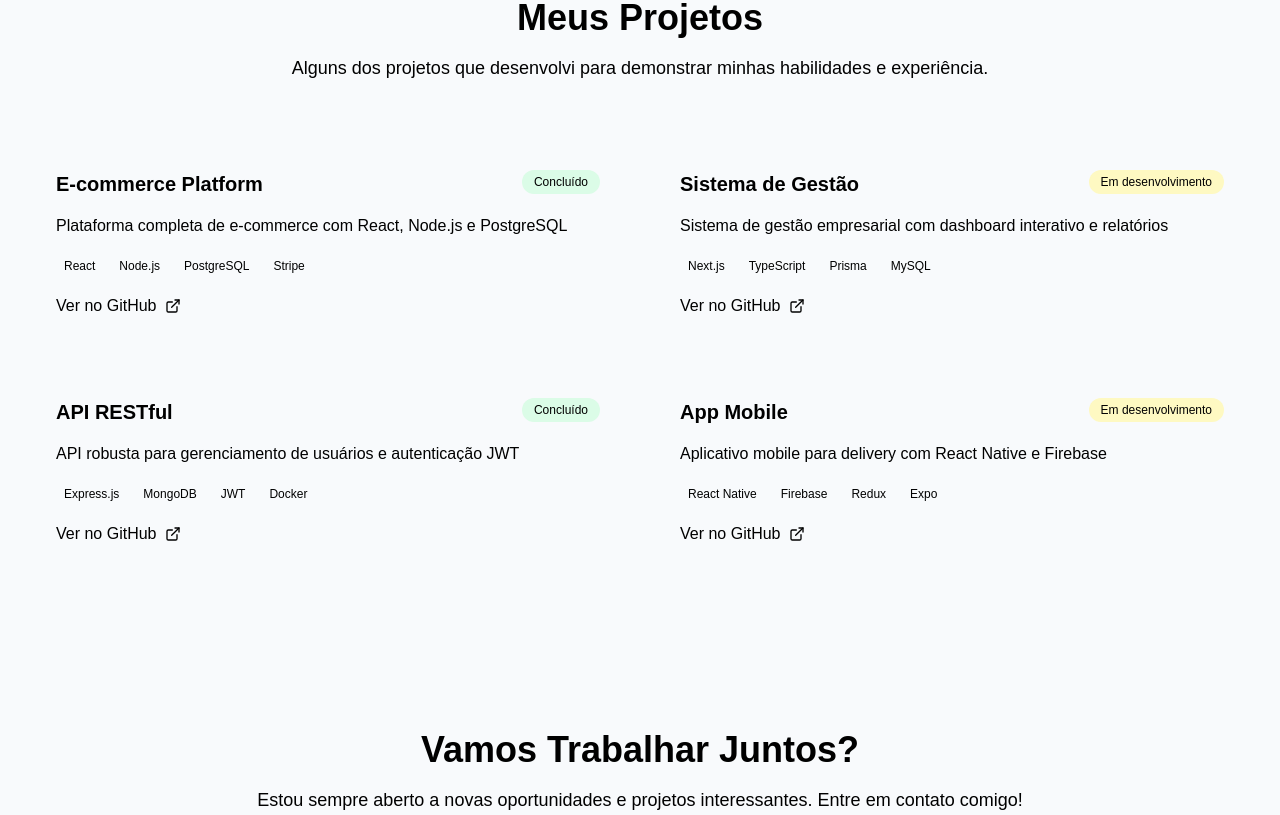
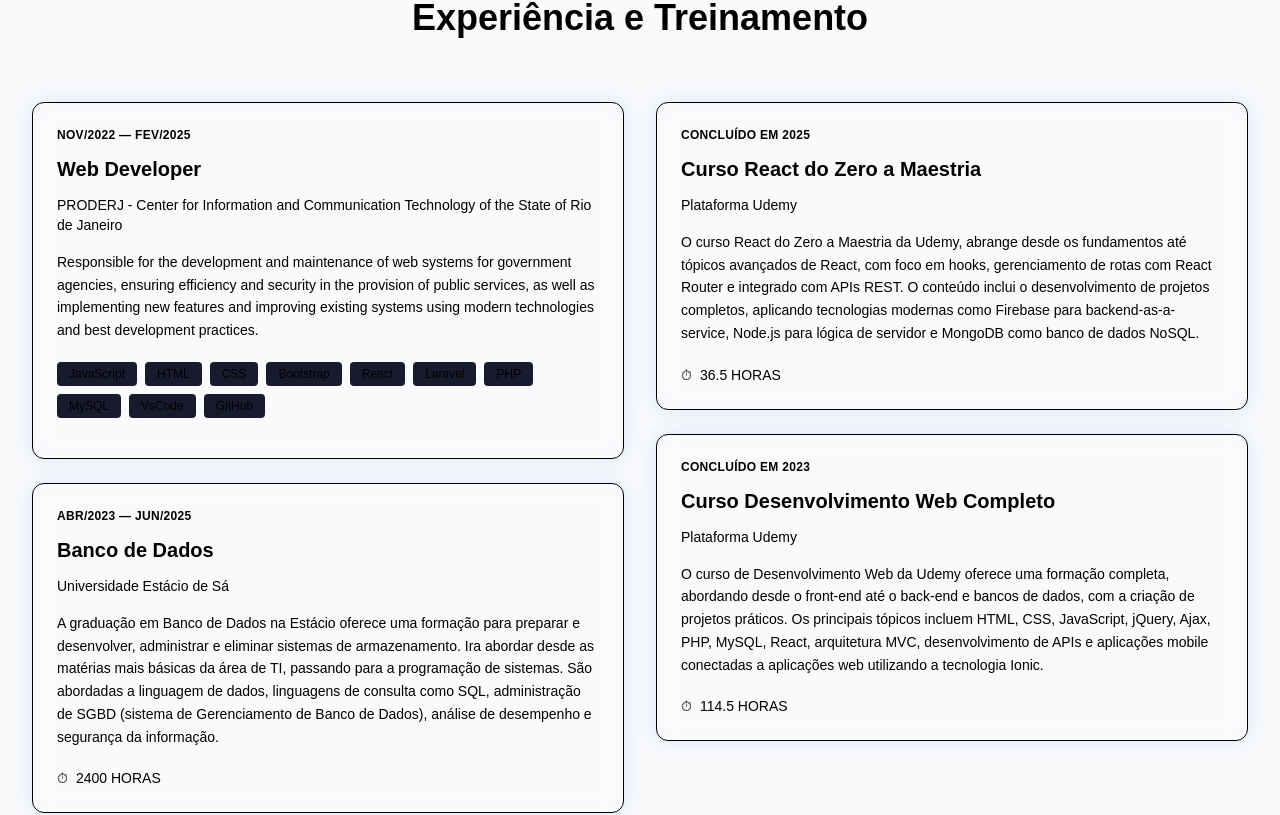
Before and after one commit to brunomonteiro1993/portfolio, a Next.js app: page / in a window 1280 px wide. Shown: the part 2174-2989 px from the top of the page. Built offline with nearby package versions, Linux system fonts and the light colour scheme.

Commit message:
⬆️ Experiência e treinamento

```diff
--- a/src/app/page.css
+++ b/src/app/page.css
@@ -32,8 +32,38 @@
 
 .skill-card:hover {
   transform: translateY(-5px);
+  box-shadow: 0 10px 30px rgba(32, 140, 252, 0.3);
 }
 
 h2 {
   color: #208CFC;
 }
+
+/* Experience and Training Section */
+.experience-card,
+.certification-card {
+  transition: all 0.3s ease;
+  box-shadow: 0 0 20px rgba(68, 99, 217, .15);
+  backdrop-filter: blur(10px);
+}
+
+.experience-card:hover,
+.certification-card:hover {
+  transform: translateY(-5px);
+  box-shadow: 0 10px 30px rgba(32, 140, 252, 0.3);
+}
+
+/* Period text style */
+.period-text {
+  color: #00D9FF;
+}
+
+/* Institution/Platform text */
+.platform-text {
+  color: #A0A0A0;
+}
+
+/* Technology tags */
+.tech-tag-card {
+  background-color: #1A1A2E;
+}
--- a/src/app/page.tsx
+++ b/src/app/page.tsx
@@ -1,7 +1,6 @@
 import { Header } from "@/components/Header";
 import { Footer } from "@/components/Footer";
 import {
-  ExternalLink,
   Github,
   Linkedin,
   Mail,
@@ -11,38 +10,37 @@ import { TypewriterText } from "@/components/TypewriterText";
 import "./page.css";
 
 export default function Home() {
-  const projects = [
+  const experiences = [
     {
-      title: "E-commerce Platform",
-      description:
-        "Plataforma completa de e-commerce com React, Node.js e PostgreSQL",
-      technologies: ["React", "Node.js", "PostgreSQL", "Stripe"],
-      link: "https://github.com/bruno/ecommerce",
-      status: "Concluído",
+      period: "NOV/2022 — FEV/2025",
+      title: "Web Developer",
+      institution: "PRODERJ - Center for Information and Communication Technology of the State of Rio de Janeiro",
+      description: "Responsible for the development and maintenance of web systems for government agencies, ensuring efficiency and security in the provision of public services, as well as implementing new features and improving existing systems using modern technologies and best development practices.",
+      technologies: ["JavaScript", "HTML", "CSS", "Bootstrap", "React", "Laravel", "PHP", "MySQL", "VsCode", "GitHub"],
     },
     {
-      title: "Sistema de Gestão",
-      description:
-        "Sistema de gestão empresarial com dashboard interativo e relatórios",
-      technologies: ["Next.js", "TypeScript", "Prisma", "MySQL"],
-      link: "https://github.com/bruno/gestao-sistema",
-      status: "Em desenvolvimento",
+      period: "ABR/2023 — JUN/2025",
+      title: "Banco de Dados",
+      institution: "Universidade Estácio de Sá",
+      description: "A graduação em Banco de Dados na Estácio oferece uma formação para preparar e desenvolver, administrar e eliminar sistemas de armazenamento. Ira abordar desde as matérias mais básicas da área de TI, passando para a programação de sistemas. São abordadas a linguagem de dados, linguagens de consulta como SQL, administração de SGBD (sistema de Gerenciamento de Banco de Dados), análise de desempenho e segurança da informação.",
+      hours: "2400 HORAS",
+    },
+  ];
+
+  const certifications = [
+    {
+      period: "CONCLUÍDO EM 2025",
+      title: "Curso React do Zero a Maestria",
+      platform: "Plataforma Udemy",
+      description: "O curso React do Zero a Maestria da Udemy, abrange desde os fundamentos até tópicos avançados de React, com foco em hooks, gerenciamento de rotas com React Router e integrado com APIs REST. O conteúdo inclui o desenvolvimento de projetos completos, aplicando tecnologias modernas como Firebase para backend-as-a-service, Node.js para lógica de servidor e MongoDB como banco de dados NoSQL.",
+      hours: "36.5 HORAS",
     },
     {
-      title: "API RESTful",
-      description:
-        "API robusta para gerenciamento de usuários e autenticação JWT",
-      technologies: ["Express.js", "MongoDB", "JWT", "Docker"],
-      link: "https://github.com/bruno/api-restful",
-      status: "Concluído",
-    },
-    {
-      title: "App Mobile",
-      description:
-        "Aplicativo mobile para delivery com React Native e Firebase",
-      technologies: ["React Native", "Firebase", "Redux", "Expo"],
-      link: "https://github.com/bruno/delivery-app",
-      status: "Em desenvolvimento",
+      period: "CONCLUÍDO EM 2023",
+      title: "Curso Desenvolvimento Web Completo",
+      platform: "Plataforma Udemy",
+      description: "O curso de Desenvolvimento Web da Udemy oferece uma formação completa, abordando desde o front-end até o back-end e bancos de dados, com a criação de projetos práticos. Os principais tópicos incluem HTML, CSS, JavaScript, jQuery, Ajax, PHP, MySQL, React, arquitetura MVC, desenvolvimento de APIs e aplicações mobile conectadas a aplicações web utilizando a tecnologia Ionic.",
+      hours: "114.5 HORAS",
     },
   ];
 
@@ -254,64 +252,86 @@ export default function Home() {
           </div>
         </section>
 
-        {/* Projects Section */}
-        <section id="projetos" className="py-20 bg-secondary">
+        {/* Experience and Training Section */}
+        <section id="experiencia" className="py-20 bg-secondary">
           <div className="max-w-7xl mx-auto px-4 sm:px-6 lg:px-8">
             <div className="text-center mb-16">
-              <h2 className="text-3xl md:text-4xl font-bold text-primary mb-4">
-                Meus Projetos
+              <h2 className="text-3xl md:text-4xl font-bold text-accent-primary mb-4">
+                Experiência e Treinamento
               </h2>
-              <p className="text-lg text-secondary max-w-3xl mx-auto">
-                Alguns dos projetos que desenvolvi para demonstrar minhas
-                habilidades e experiência.
-              </p>
             </div>
 
-            <div className="grid grid-cols-1 md:grid-cols-2 lg:grid-cols-2 gap-8">
-              {projects.map((project, index) => (
+            <div className="grid grid-cols-1 lg:grid-cols-2 gap-8">
+              {/* Left Column - Experiences */}
+              <div className="space-y-6">
+                {experiences.map((exp, index) => (
                   <div
                     key={index}
-                  className="bg-secondary p-6 rounded-lg shadow-theme-md hover:shadow-theme-lg transition-all duration-200 group"
+                    className="experience-card p-6 rounded-xl border border-accent-primary hover:shadow-theme-lg transition-all duration-200"
                   >
-                  <div className="flex justify-between items-start mb-4">
-                    <h3 className="text-xl font-semibold text-primary group-hover:accent-primary transition-colors duration-200">
-                      {project.title}
+                    <div className="period-text text-xs mb-3 uppercase tracking-wide font-semibold">
+                      {exp.period}
+                    </div>
+                    <h3 className="text-xl font-bold text-white mb-3">
+                      {exp.title}
                     </h3>
-                    <span
-                      className={`px-3 py-1 rounded-full text-xs font-medium ${
-                        project.status === "Concluído"
-                          ? "bg-green-100 text-green-800 dark:bg-green-900 dark:text-green-200"
-                          : "bg-yellow-100 text-yellow-800 dark:bg-yellow-900 dark:text-yellow-200"
-                      }`}
-                    >
-                      {project.status}
-                    </span>
-                  </div>
+                    <p className="platform-text text-sm font-medium mb-4">
+                      {exp.institution}
+                    </p>
+                    <p className="text-white text-sm mb-5 leading-relaxed">
+                      {exp.description}
+                    </p>
 
-                  <p className="text-secondary mb-4">{project.description}</p>
-
+                    {exp.technologies && (
                       <div className="flex flex-wrap gap-2 mb-4">
-                    {project.technologies.map((tech) => (
+                        {exp.technologies.map((tech) => (
                           <span
                             key={tech}
-                        className="px-2 py-1 bg-tertiary text-primary text-xs rounded"
+                            className="tech-tag-card px-3 py-1 text-white text-xs rounded"
                           >
                             {tech}
                           </span>
                         ))}
                       </div>
+                    )}
 
-                  <a
-                    href={project.link}
-                    target="_blank"
-                    rel="noopener noreferrer"
-                    className="inline-flex items-center text-accent-primary hover:text-accent-secondary transition-colors duration-200 font-medium"
-                  >
-                    Ver no GitHub
-                    <ExternalLink className="ml-2 h-4 w-4" />
-                  </a>
+                    {exp.hours && (
+                      <div className="flex items-center text-white text-sm mt-4">
+                        <span className="mr-2">⏱</span>
+                        <span className="font-medium">{exp.hours}</span>
+                      </div>
+                    )}
                   </div>
                 ))}
+              </div>
+
+              {/* Right Column - Certifications */}
+              <div className="space-y-6">
+                {certifications.map((cert, index) => (
+                  <div
+                    key={index}
+                    className="certification-card p-6 rounded-xl border border-accent-primary hover:shadow-theme-lg transition-all duration-200"
+                  >
+                    <div className="period-text text-xs mb-3 uppercase tracking-wide font-semibold">
+                      {cert.period}
+                    </div>
+                    <h3 className="text-xl font-bold text-white mb-3">
+                      {cert.title}
+                    </h3>
+                    <p className="platform-text text-sm font-medium mb-4">
+                      {cert.platform}
+                    </p>
+                    <p className="text-white text-sm mb-5 leading-relaxed">
+                      {cert.description}
+                    </p>
+
+                    <div className="flex items-center text-white text-sm mt-4">
+                      <span className="mr-2">⏱</span>
+                      <span className="font-medium">{cert.hours}</span>
+                    </div>
+                  </div>
+                ))}
+              </div>
             </div>
           </div>
         </section>
```
Lines whose indentation alone changed are shown as unchanged.
